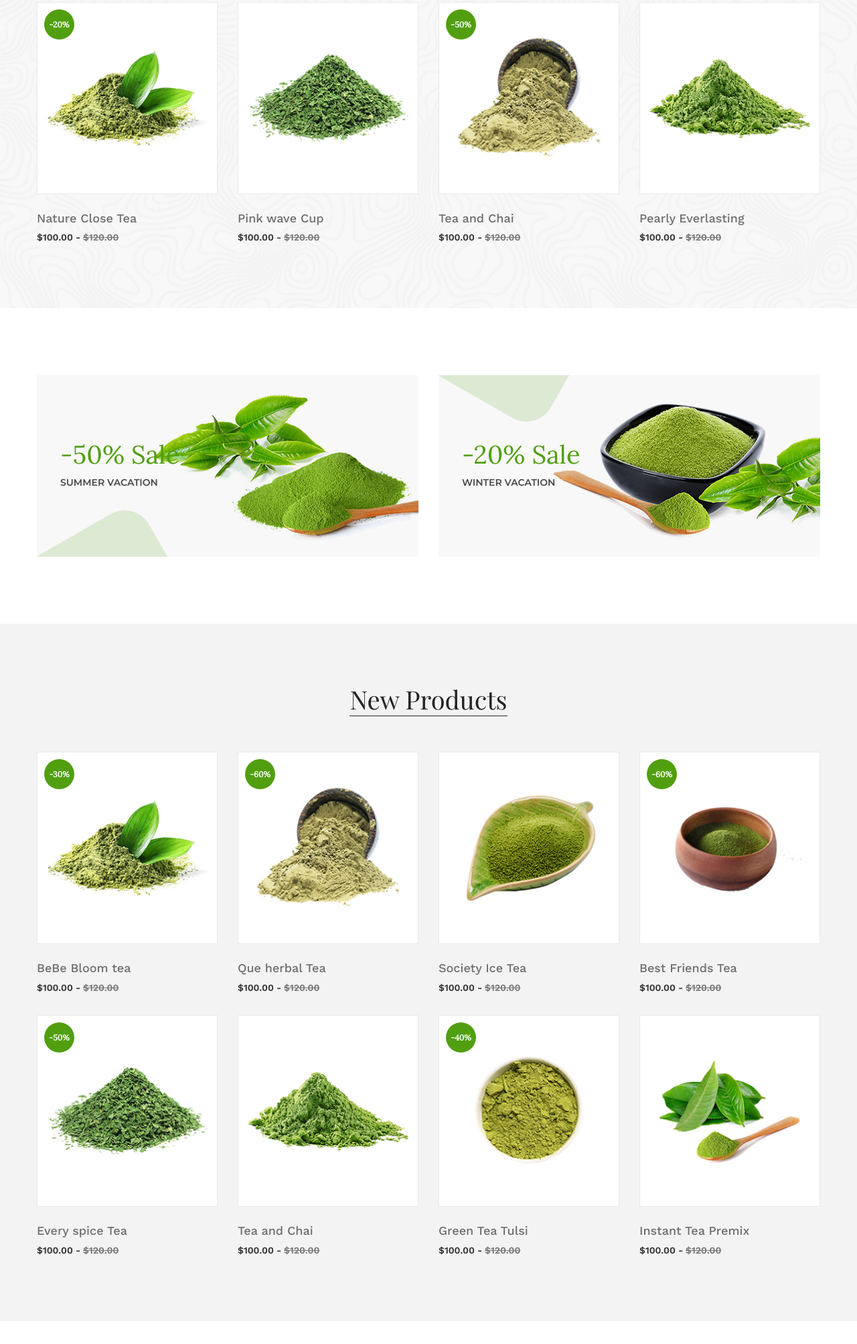
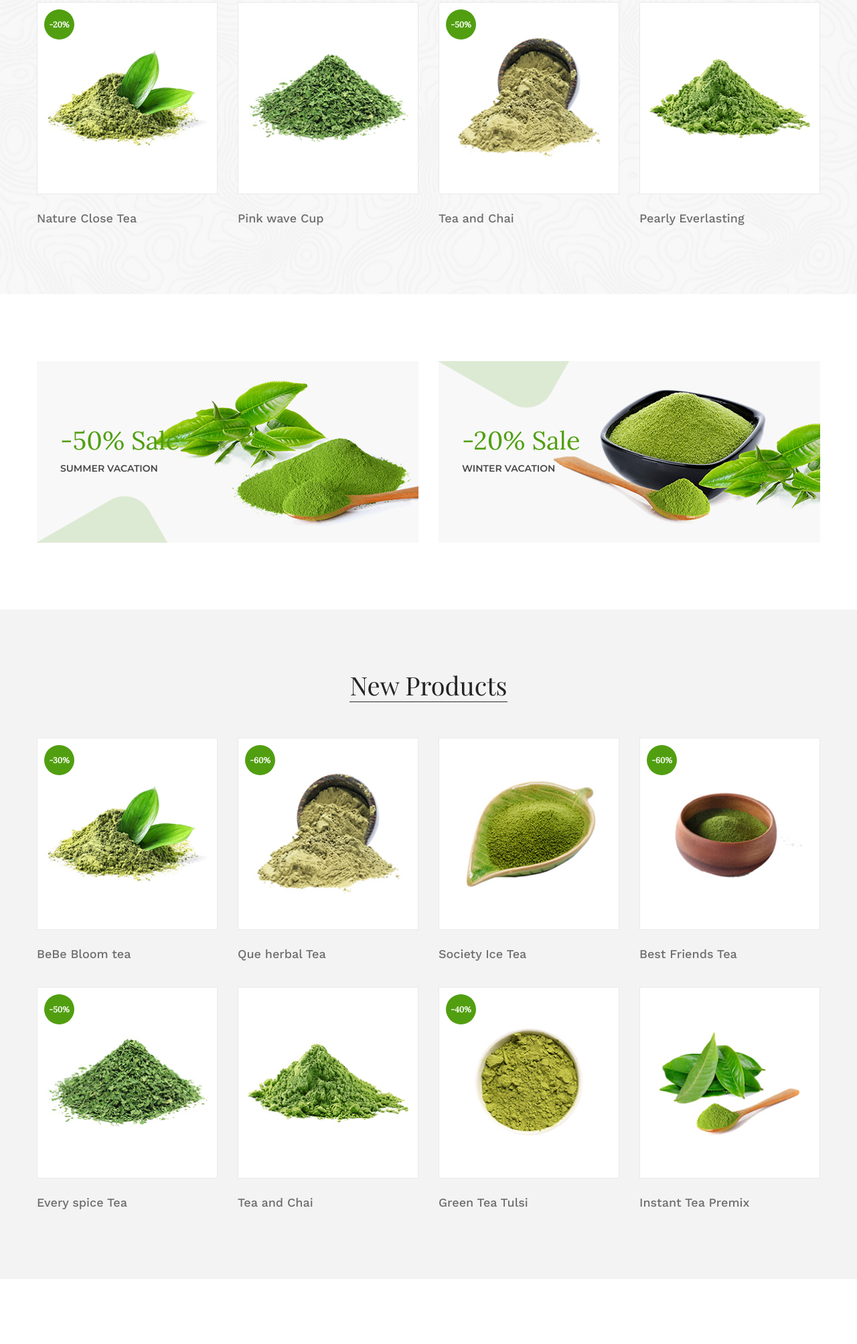
Before and after one commit to Arvince-dev/sample-product-viewing, a plain HTML site: page index.html in a window 1280 px wide. Shown: the part 914-2920 px from the top of the page at 67% size. Drawn offline with nearby package versions, Linux system fonts and the light colour scheme; files whose address does not match are found by name; a web font is replaced by a local one.

Commit message:
no price

```diff
--- a/index.html
+++ b/index.html
@@ -355,7 +355,7 @@
 									<h4><a href="product-details.html">+ Add to cart</a></h4>
 								</div>
 							</div>
-                            <div class="product-price-wrapper">
+                            <div class="product-price-wrapper" style="display:none">
                                 <span>$100.00 -</span>
                                 <span class="product-price-old">$120.00 </span>
                             </div>
@@ -389,7 +389,7 @@
 									<h4><a href="product-details.html">+ Add to cart</a></h4>
 								</div>
 							</div>
-                            <div class="product-price-wrapper">
+                            <div class="product-price-wrapper" style="display:none">
                                 <span>$100.00 -</span>
                                 <span class="product-price-old">$120.00 </span>
                             </div>
@@ -424,7 +424,7 @@
 									<h4><a href="product-details.html">+ Add to cart</a></h4>
 								</div>
 							</div>
-                            <div class="product-price-wrapper">
+                            <div class="product-price-wrapper" style="display:none">
                                 <span>$100.00 -</span>
                                 <span class="product-price-old">$120.00 </span>
                             </div>
@@ -458,7 +458,7 @@
 									<h4><a href="product-details.html">+ Add to cart</a></h4>
 								</div>
 							</div>
-                            <div class="product-price-wrapper">
+                            <div class="product-price-wrapper" style="display:none">
                                 <span>$100.00 -</span>
                                 <span class="product-price-old">$120.00 </span>
                             </div>
@@ -493,7 +493,7 @@
 									<h4><a href="product-details.html">+ Add to cart</a></h4>
 								</div>
 							</div>
-                            <div class="product-price-wrapper">
+                            <div class="product-price-wrapper" style="display:none">
                                 <span>$100.00 -</span>
                                 <span class="product-price-old">$120.00 </span>
                             </div>
@@ -576,7 +576,7 @@
 												<h4><a href="product-details.html">+ Add to cart</a></h4>
 											</div>
 										</div>
-										<div class="product-price-wrapper">
+										<div class="product-price-wrapper" style="display:none">
 											<span>$100.00 -</span>
 											<span class="product-price-old">$120.00 </span>
 										</div>
@@ -611,7 +611,7 @@
 												<h4><a href="product-details.html">+ Add to cart</a></h4>
 											</div>
 										</div>
-										<div class="product-price-wrapper">
+										<div class="product-price-wrapper" style="display:none">
 											<span>$100.00 -</span>
 											<span class="product-price-old">$120.00 </span>
 										</div>
@@ -648,7 +648,7 @@
 												<h4><a href="product-details.html">+ Add to cart</a></h4>
 											</div>
 										</div>
-										<div class="product-price-wrapper">
+										<div class="product-price-wrapper" style="display:none">
 											<span>$100.00 -</span>
 											<span class="product-price-old">$120.00 </span>
 										</div>
@@ -682,7 +682,7 @@
 												<h4><a href="product-details.html">+ Add to cart</a></h4>
 											</div>
 										</div>
-										<div class="product-price-wrapper">
+										<div class="product-price-wrapper" style="display:none">
 											<span>$100.00 -</span>
 											<span class="product-price-old">$120.00 </span>
 										</div>
@@ -718,7 +718,7 @@
 												<h4><a href="product-details.html">+ Add to cart</a></h4>
 											</div>
 										</div>
-										<div class="product-price-wrapper">
+										<div class="product-price-wrapper" style="display:none">
 											<span>$100.00 -</span>
 											<span class="product-price-old">$120.00 </span>
 										</div>
@@ -753,7 +753,7 @@
 												<h4><a href="product-details.html">+ Add to cart</a></h4>
 											</div>
 										</div>
-										<div class="product-price-wrapper">
+										<div class="product-price-wrapper" style="display:none">
 											<span>$100.00 -</span>
 											<span class="product-price-old">$120.00 </span>
 										</div>
@@ -790,7 +790,7 @@
 												<h4><a href="product-details.html">+ Add to cart</a></h4>
 											</div>
 										</div>
-										<div class="product-price-wrapper">
+										<div class="product-price-wrapper" style="display:none">
 											<span>$100.00 -</span>
 											<span class="product-price-old">$120.00 </span>
 										</div>
@@ -824,7 +824,7 @@
 												<h4><a href="product-details.html">+ Add to cart</a></h4>
 											</div>
 										</div>
-										<div class="product-price-wrapper">
+										<div class="product-price-wrapper" style="display:none">
 											<span>$100.00 -</span>
 											<span class="product-price-old">$120.00 </span>
 										</div>
@@ -861,7 +861,7 @@
 												<h4><a href="product-details.html">+ Add to cart</a></h4>
 											</div>
 										</div>
-										<div class="product-price-wrapper">
+										<div class="product-price-wrapper" style="display:none">
 											<span>$100.00 -</span>
 											<span class="product-price-old">$120.00 </span>
 										</div>
@@ -896,7 +896,7 @@
 												<h4><a href="product-details.html">+ Add to cart</a></h4>
 											</div>
 										</div>
-										<div class="product-price-wrapper">
+										<div class="product-price-wrapper" style="display:none">
 											<span>$100.00 -</span>
 											<span class="product-price-old">$120.00 </span>
 										</div>
@@ -1171,7 +1171,7 @@
                             <div class="col-md-7 col-sm-7 col-xs-12">
                                 <div class="modal-pro-content">
                                     <h3>Dutchman's Breeches </h3>
-                                    <div class="product-price-wrapper">
+                                    <div class="product-price-wrapper" style="display:none">
                                         <span class="product-price-old">£162.00 </span>
                                         <span>£120.00</span>
                                     </div>
```
Also changed, not shown: product-details.html (+18 -17 lines).
